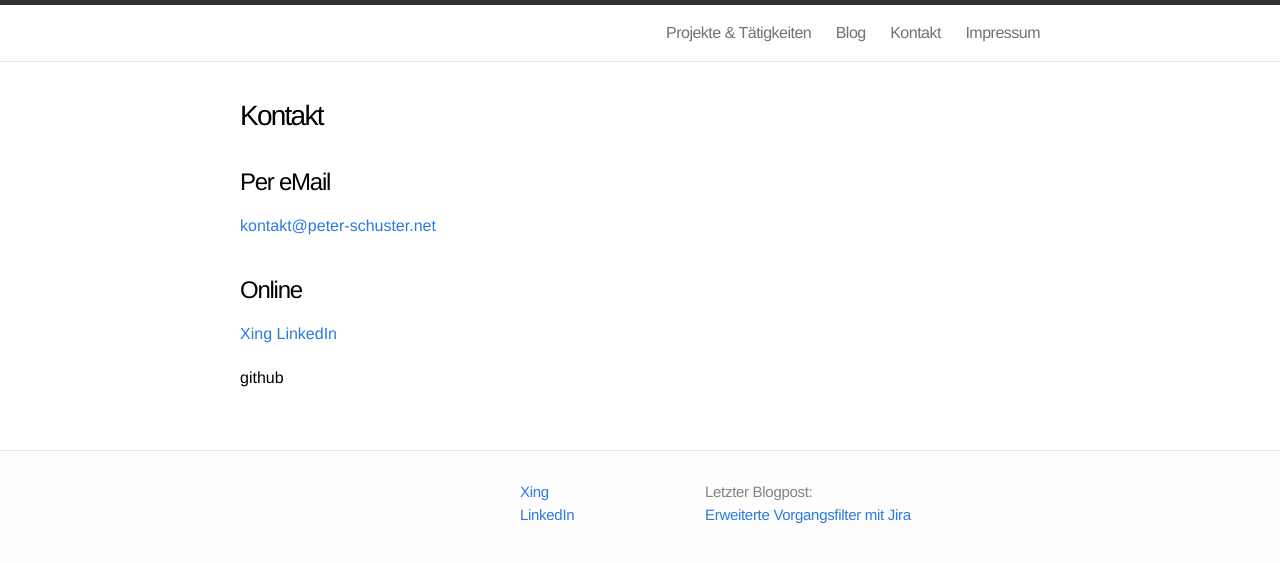
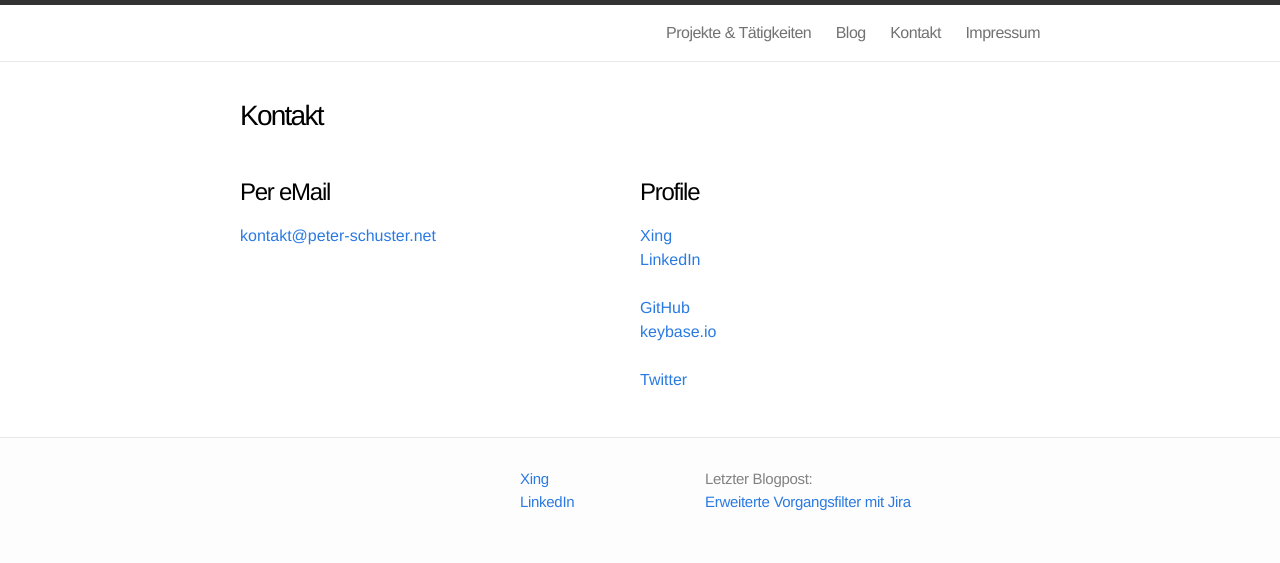
Before and after one commit to petschbot/website, a Jekyll site: the page built from kontakt.md, in a window 1280 px wide. Shown: the top 563 px of the page. Built offline with Jekyll 4.4.1, drawn with Linux system fonts in a browser that asks for light colours.

Commit message:
Neue Kontaktseite, Zwei Column Layout in Main.css

```diff
--- a/css/main.css
+++ b/css/main.css
@@ -201,6 +201,25 @@ a:visited { color: #205caa; }
 .post-content > * { margin: 20px 0; }
 
 
+
+.post-content .column { float: left; margin-bottom: 15px; }
+
+.post-content-col-1 {
+  width: 390px; /*fallback*/
+  width: -webkit-calc(50% - 10px);
+  width: -moz-calc(50% - 10px);
+  width: -o-calc(50% - 10px);
+  width: calc(50% - 10px);
+  margin-right: 10px
+}
+.post-content-col-2 {
+  width: 390px; /*fallback*/
+  width: -webkit-calc(50% - 10px);
+  width: -moz-calc(50% - 10px);
+  width: -o-calc(50% - 10px);
+  width: calc(50% - 10px);
+}
+
 .post-content h1,
 .post-content h2,
 .post-content h3,
@@ -209,7 +228,7 @@ a:visited { color: #205caa; }
 .post-content h6 {
   line-height: 1;
   font-weight: 300;
-  margin: 40px 0 20px;
+  margin: 0px 0 20px;
 }
 
 .post-content h2 {
--- a/kontakt.md
+++ b/kontakt.md
@@ -4,13 +4,32 @@ title: Kontakt
 permalink: /kontakt/
 ---
 
-## Per eMail
+<div class="post-content-col-1 column">
 
-[kontakt@peter-schuster.net](mailto:kontakt@peter-schuster.net)
+	<h2>Per eMail</h2>
 
-## Online
+	<p><a href="mailto:kontakt@peter-schuster.net">kontakt@peter-schuster.net</a></p>
 
-[Xing](https://www.xing.com/profile/Peter_Schuster54){:target="_blank"}
-  [LinkedIn](http://de.linkedin.com/pub/peter-schuster/22/188/690){:target="_blank"}
+</div>
 
-github
+<div class="post-content-col-2 column">
+
+	<h2>Profile</h2>
+
+	<p>
+		<a href="https://www.xing.com/profile/Peter_Schuster54" target="_blank">Xing</a><br>
+		<a href="http://de.linkedin.com/pub/peter-schuster/22/188/690" target="_blank">LinkedIn</a><br>
+		&nbsp;
+	</p>
+
+	<p>
+		<a href="https://github.com/petschbot" target="_blank">GitHub</a><br>
+		<a href="https://keybase.io/petschbot" target="_blank">keybase.io</a><br>
+		&nbsp;
+	</p>
+
+	<p>
+		<a href="https://twitter.com/petschbot" target="_blank">Twitter</a>
+	</p>
+
+</div>
```
Also changed, not shown: 2 other files.
